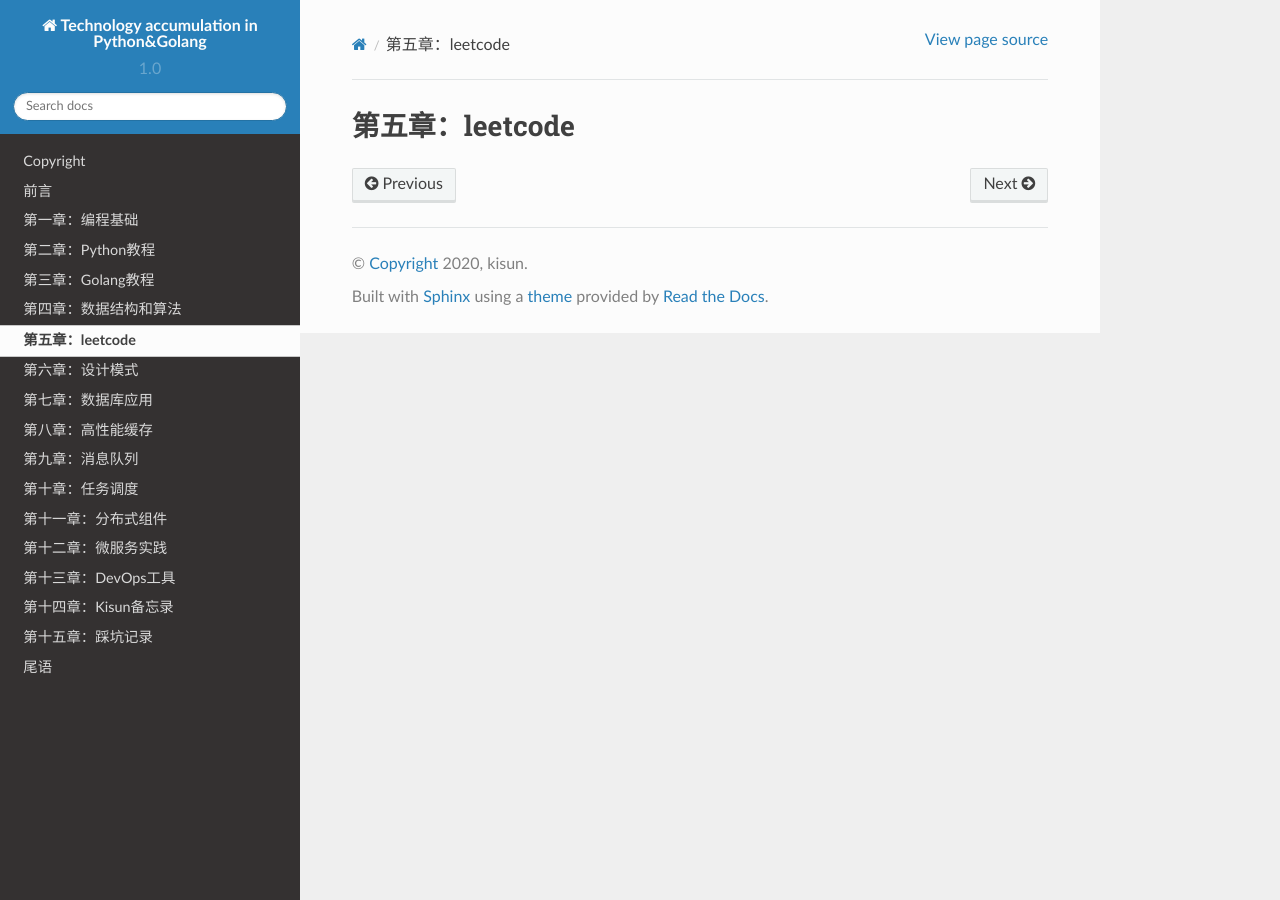
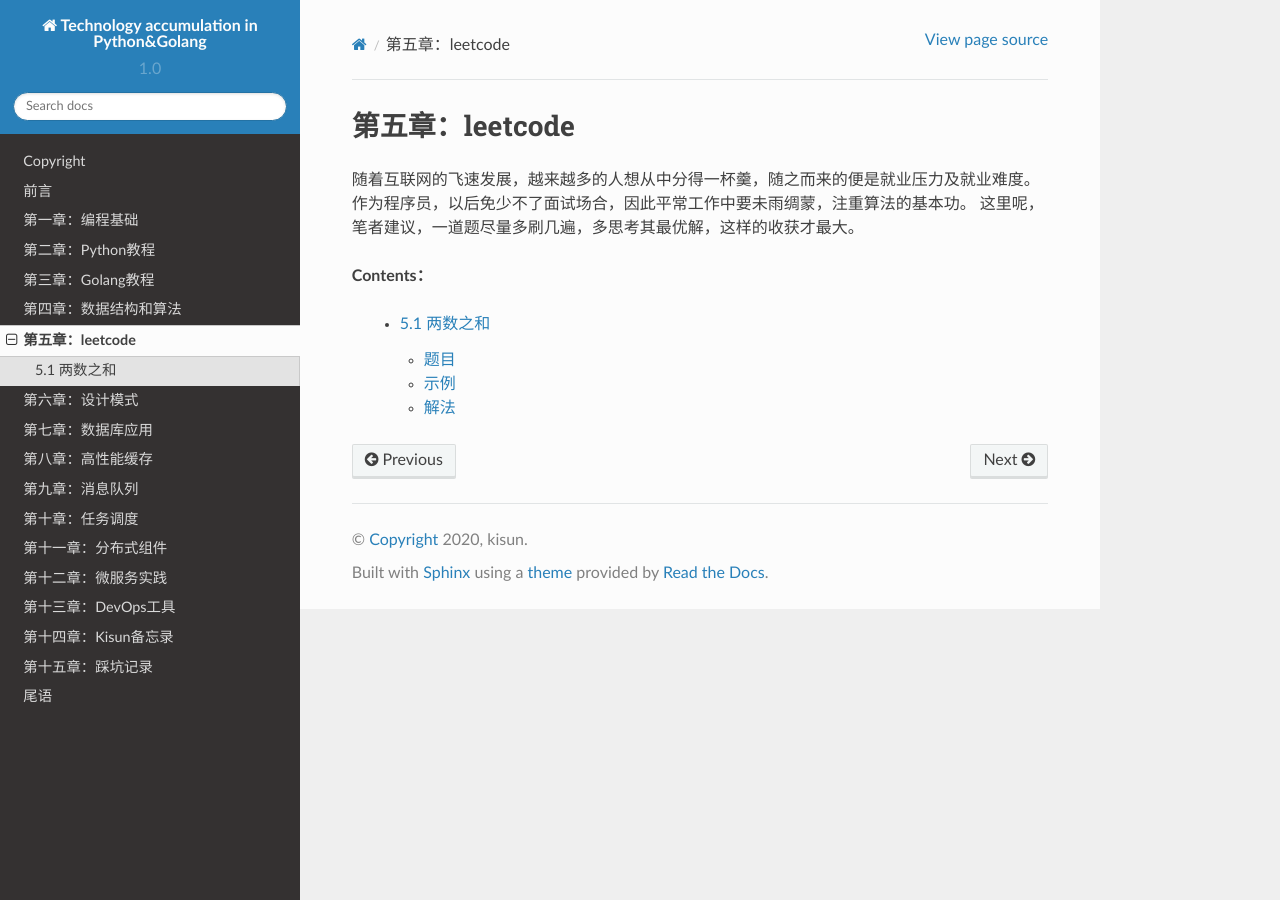
Before and after one commit to kisun-bit/Python-Golang-technology-accumulation, a Sphinx documentation site: the page built from source/chapters/c05_leetcode.rst, in a window 1280 px wide. Built offline with Sphinx 7.4.7 and the Read the Docs theme 2.0.0, drawn with Linux system fonts in a browser that asks for light colours.

Commit message:
更新leetcode

```diff
--- /dev/null
+++ b/source/c05/p01_two_sum.rst
@@ -0,0 +1,62 @@
+5.1 两数之和
+========================
+
+:来源: 力扣（LeetCode）
+:链接: https://leetcode-cn.com/problems/two-sum
+
+
+题目
+>>>>>>>>>>>>>>>>>>>>>>>>>>
+
+给定一个整数数组 nums 和一个目标值 target，请你在该数组中找出和为目标值的那 两个 整数，并返回他们的数组下标。
+你可以假设每种输入只会对应一个答案。但是，你不能重复利用这个数组中同样的元素。
+
+示例
+>>>>>>>>>>>>>>>>>>>>>>>>>>
+
+.. code-block:: bash
+
+    给定 nums = [2, 7, 11, 15], target = 9
+
+    因为 nums[0] + nums[1] = 2 + 7 = 9
+
+    所以返回 [0, 1]
+
+..
+
+解法
+>>>>>>>>>>>>>>>>>>>>>>>>>>>>>>>>>>>
+
+.. code-block:: python
+
+    # Python 方法一
+
+    def twoSum(self, nums, target):
+        """
+        :type nums: List[int]
+        :type target: int
+        :rtype: List[int]
+        """
+        nums_mapping = {}
+        for i, num in enumerate(nums):
+            if nums_mapping.get(target - num) is not None:
+                return [i, nums_mapping.get(target - num)]
+            nums_mapping[num] = i
+
+..
+
+.. code-block:: python
+
+    # Python 方法二
+
+    def twoSum(self, nums, target):
+        """
+        :type nums: List[int]
+        :type target: int
+        :rtype: List[int]
+        """
+        for i, num in enumerate(nums):
+            if target - num in nums and nums.index(target - num) != i:
+                return [i, nums.index(target - num)]
+
+..
--- /dev/null
+++ b/source/c14/linux.rst
@@ -0,0 +1,5 @@
+14.1 Linux
+=======================
+
+Linux注册系统服务
+>>>>>>>>>>>>>>>>>>>>>>>>>>>>>
--- a/source/chapters/c01_vba.rst
+++ b/source/chapters/c01_vba.rst
@@ -18,7 +18,7 @@
 **Contents:**
 
   .. toctree::
-     :maxdepth: 1
+     :maxdepth: 0
      :glob:
 
      ../c01/*
--- a/source/chapters/c04_datastructure.rst
+++ b/source/chapters/c04_datastructure.rst
@@ -17,7 +17,7 @@
 **Contents：**
 
     .. toctree::
-     :maxdepth: 1
+     :maxdepth: 0
      :glob:
 
      ../c04/*
--- a/source/chapters/c05_leetcode.rst
+++ b/source/chapters/c05_leetcode.rst
@@ -1,2 +1,15 @@
 第五章：leetcode
 =========================
+
+随着互联网的飞速发展，越来越多的人想从中分得一杯羹，随之而来的便是就业压力及就业难度。\
+作为程序员，以后免少不了面试场合，因此平常工作中要未雨绸蒙，注重算法的基本功。 \
+这里呢，笔者建议，一道题尽量多刷几遍，多思考其最优解，这样的收获才最大。
+
+
+**Contents：**
+
+    .. toctree::
+     :maxdepth: 0
+     :glob:
+
+     ../c05/*
```
Also changed, not shown: source/chapters/c14_projects_note.rst (+9 -0 lines).
